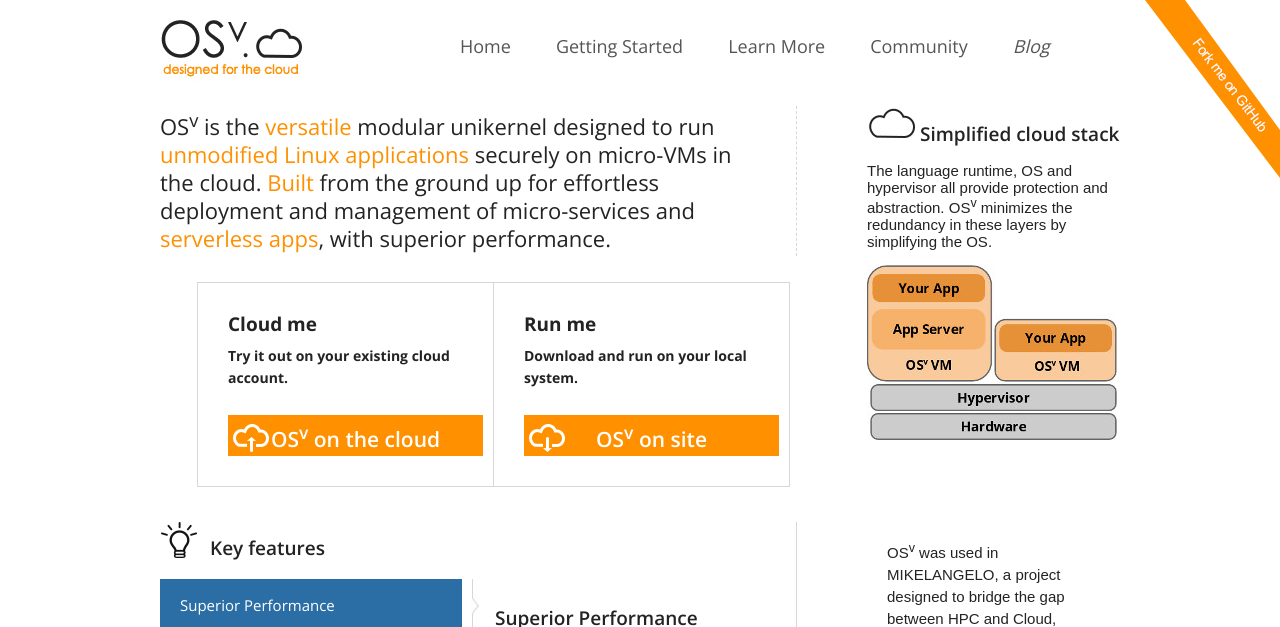
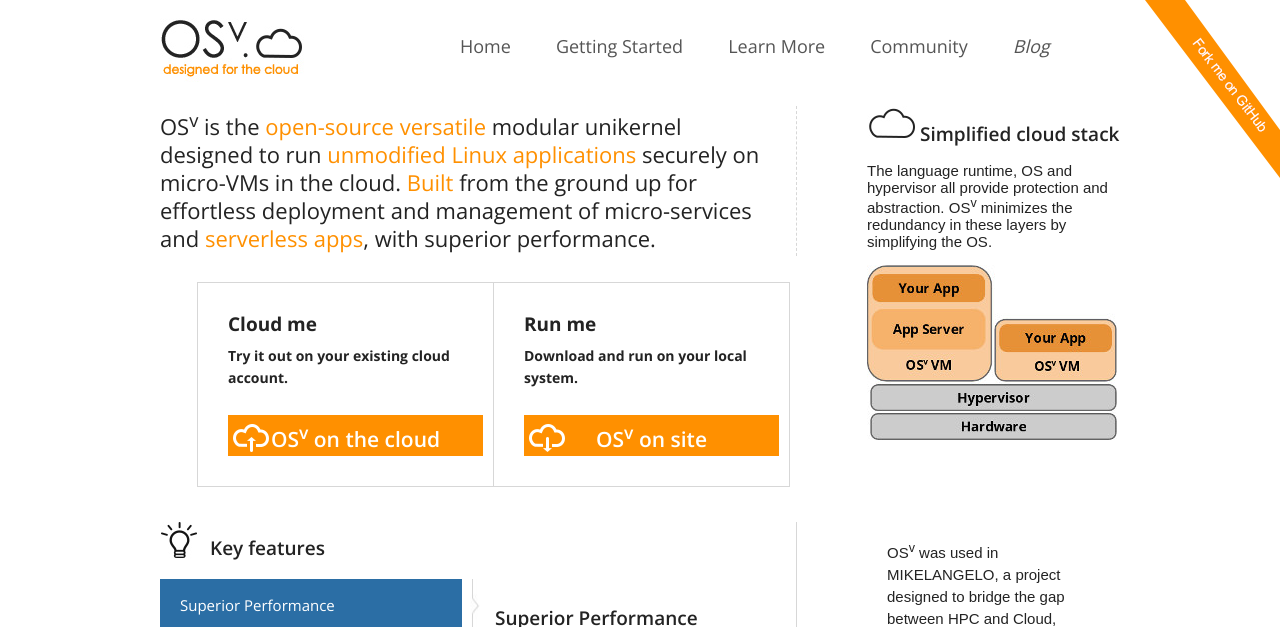
Before and after one commit to osv-io/osv-io.github.io, a Jekyll site: the page built from index.html, in a window 1280 px wide, cut to the strip 0-627 px from the top of the page. Built offline with Jekyll 4.4.1, drawn with Linux system fonts in a browser that asks for light colours.

Commit message:
Front page: mention that OSv is open-source (#138)

```diff
--- a/_includes/welcome.md
+++ b/_includes/welcome.md
@@ -1,2 +1,2 @@
-OS<sup>v</sup> is the [versatile](https://www.mikelangelo-project.eu/technology/universal-unikernel-osv/) modular unikernel designed to run [unmodified Linux applications](https://github.com/cloudius-systems/osv/wiki/OSv-Linux-ABI-Compatibility) securely on micro-VMs in the cloud.
+OS<sup>v</sup> is the [open-source](https://osv.io/frequently-asked-questions) [versatile](https://www.mikelangelo-project.eu/technology/universal-unikernel-osv/) modular unikernel designed to run [unmodified Linux applications](https://github.com/cloudius-systems/osv/wiki/OSv-Linux-ABI-Compatibility) securely on micro-VMs in the cloud.
 [Built](https://github.com/cloudius-systems/osv) from the ground up for effortless deployment and management of micro-services and [serverless apps](http://blog.osv.io/blog/2017/06/12/serverless-computing-with-OSv/), with superior performance.
```
